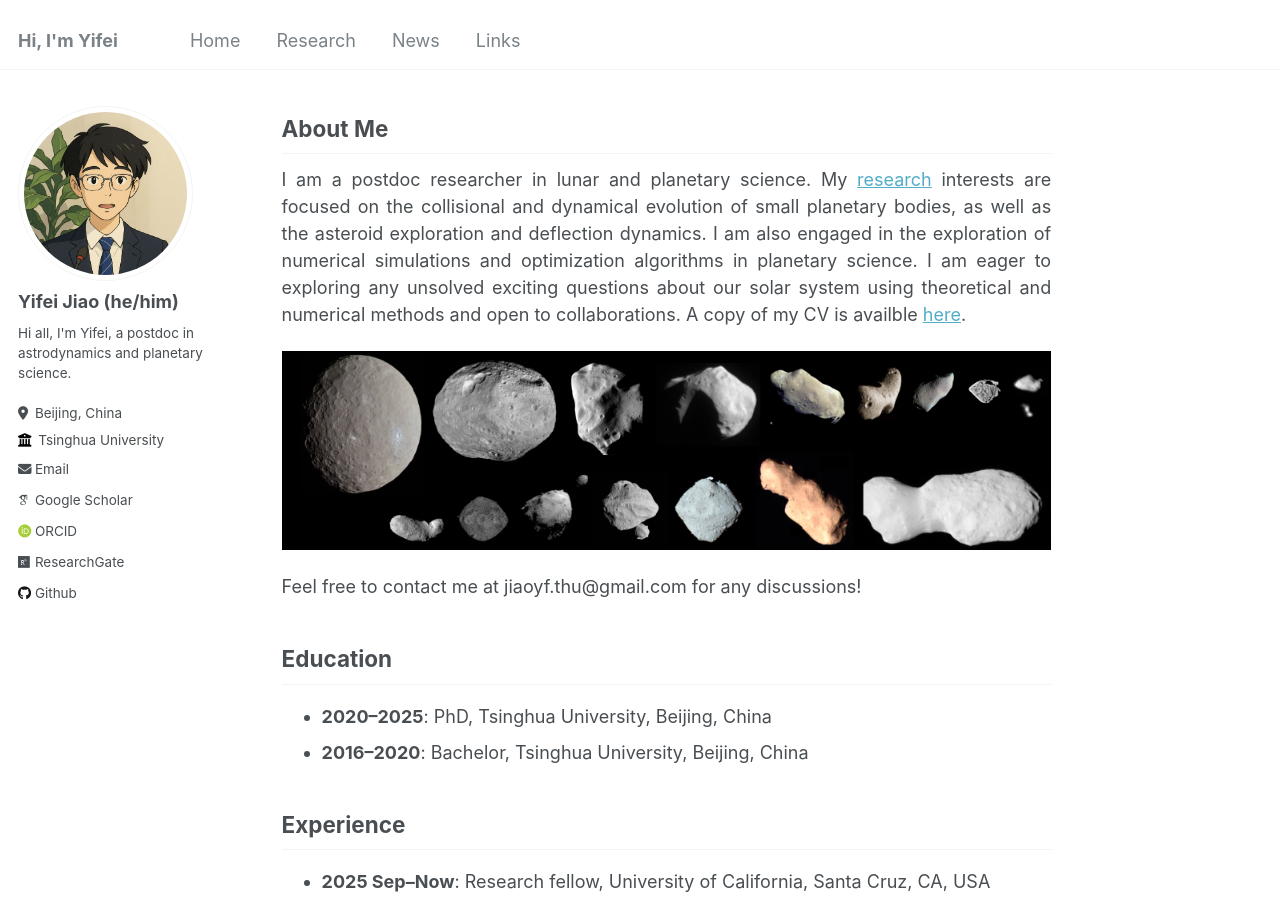
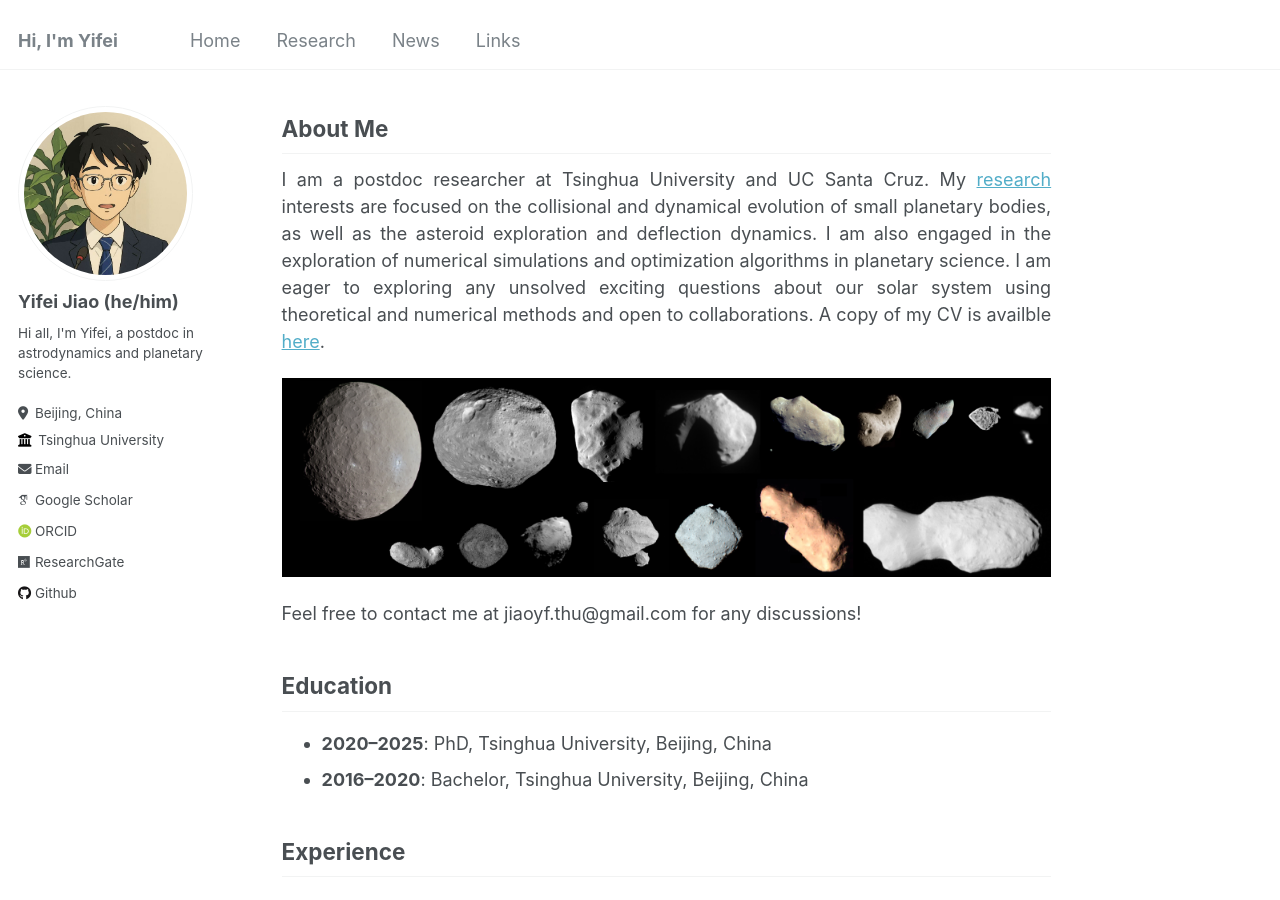
Before and after one commit to jiaoyf-thu/jiaoyf-thu.github.io, a Jekyll site: the page built from _pages/about.md, in a window 1280 px wide and 900 px high. Built offline with Jekyll 4.4.1, drawn with Linux system fonts in a browser that asks for light colours; some web fonts are replaced.

Commit message:
Update about.md

```diff
--- a/_pages/about.md
+++ b/_pages/about.md
@@ -10,7 +10,7 @@ redirect_from:
 ## About Me
 
 <p align="justify">
-I am a postdoc researcher in lunar and planetary science. My <a href="https://jiaoyf-thu.github.io/research/">research</a> interests are focused on the collisional and dynamical evolution of small planetary bodies, as well as the asteroid exploration and deflection dynamics. I am also engaged in the exploration of numerical simulations and optimization algorithms in planetary science. I am eager to exploring any unsolved exciting questions about our solar system using theoretical and numerical methods and open to collaborations. A copy of my CV is availble <a href="https://jiaoyf-thu.github.io/files/Rezume.pdf" target="_blank">here</a>.
+I am a postdoc researcher at Tsinghua University and UC Santa Cruz. My <a href="https://jiaoyf-thu.github.io/research/">research</a> interests are focused on the collisional and dynamical evolution of small planetary bodies, as well as the asteroid exploration and deflection dynamics. I am also engaged in the exploration of numerical simulations and optimization algorithms in planetary science. I am eager to exploring any unsolved exciting questions about our solar system using theoretical and numerical methods and open to collaborations. A copy of my CV is availble <a href="https://jiaoyf-thu.github.io/files/Rezume.pdf" target="_blank">here</a>.
 </p>
 
 <img src="https://jiaoyf-thu.github.io/images/all-asteroids.png"  width="800">
```
